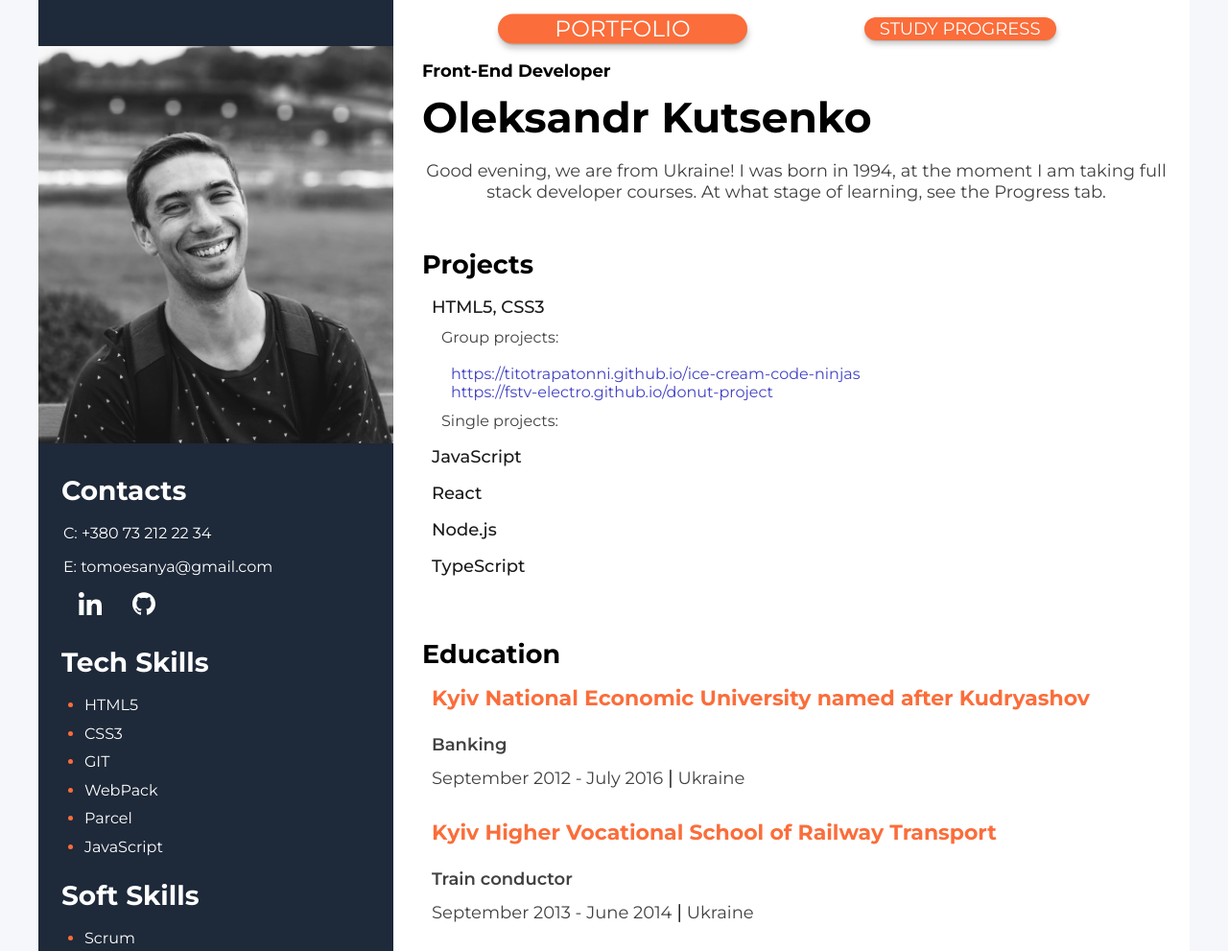
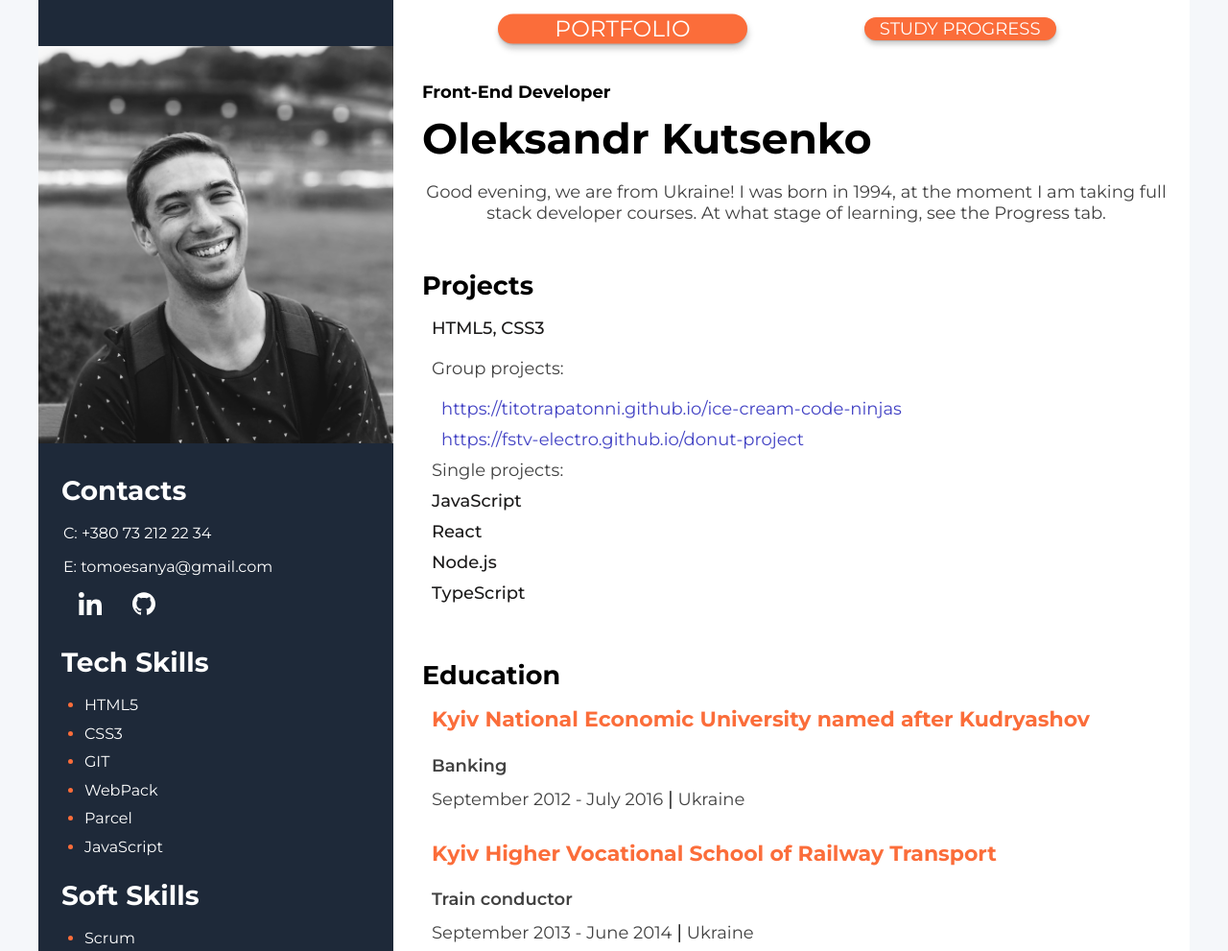
Before and after one commit to Fstv-Electro/portfolio, a website built with Parcel: page src/index.html in a window 1280 px wide. Shown: the top 991 px of the page at 96% size. Built offline with nearby package versions, Linux system fonts and the light colour scheme.

Commit message:
fixed bugs
 Fixed clickable links in projects (z-index) and change markup Projects

```diff
--- a/src/link-button.js
+++ b/src/link-button.js
@@ -12,7 +12,7 @@ refs.pageLink1El.addEventListener('click', onLinkButtonPage2);
 function onLinkButtonPage1() {
   changePage(refs.pageLink1El, refs.pageLink2El);
   refs.page1El.style.transform = 'translateX(-150%)';
-  refs.page2El.style.transform = 'translateX(50%)';
+  refs.page2El.style.transform = 'translateX(45%)';
 }
 
 function onLinkButtonPage2() {
--- a/src/parse-projects.js
+++ b/src/parse-projects.js
@@ -15,11 +15,11 @@ function markupProjects() {
           if (value === '') {
             return;
           }
-          return `<li>
+          return `
             <a href="${value}" class="projects__item__link link"
               >${value}</a
             >
-          </li>`;
+          `;
         })
         .join('');
       let markupGroup = groupValue
@@ -28,11 +28,11 @@ function markupProjects() {
           if (value === '') {
             return;
           }
-          return `<li>
+          return `
             <a href="${value}" class="projects__item__link link"
               >${value}</a
             >
-          </li>`;
+          `;
         })
         .join('');
       let markupProject;
@@ -42,9 +42,9 @@ function markupProjects() {
         return markupProject;
       }
       markupProject = `<li class="projects__item">
-        <p class="projects__name">${cat.name}</p><ul class="projects__item-list list">
-          <li><p class="projects__item__descr">Group projects:</p></li> ${markupGroup} </ul><ul class="projects__item-list list">
-          <li><p class="projects__item__descr">Single projects:</p></li> ${markupSingle} </ul></li>`;
+        <p class="projects__name">${cat.name}</p>
+          <p class="projects__item__descr">Group projects:</p> ${markupGroup}
+          <p class="projects__item__descr">Single projects:</p> ${markupSingle} </li>`;
       //   console.log(markupProject);
       return markupProject;
     })
--- a/src/sass/partials/aside.scss
+++ b/src/sass/partials/aside.scss
@@ -2,6 +2,7 @@
     padding-top: 48px;
     padding-bottom: 48px;
     width: 370px;
+    z-index: 2;
 
 
 
--- a/src/sass/partials/bio.scss
+++ b/src/sass/partials/bio.scss
@@ -1,5 +1,5 @@
 .bio {
-    padding-top: 64px;
+    padding-top: 86px;
     padding-bottom: 24px;
 }
 
--- a/src/sass/partials/link-button.scss
+++ b/src/sass/partials/link-button.scss
@@ -3,6 +3,7 @@
     display: flex;
     justify-content: space-evenly;
     align-items: center;
+    z-index: 1;
     width: calc(1200px - 370px);
     margin-left: 32px;
     margin-top: 18px;
@@ -86,20 +87,7 @@
 
 .page-1-link,
 .page-2-link {
+    padding: 0 8px;
     border: none;
     outline: none;
 }
-
-// .page-1.active {
-//     margin-left: 10px;
-//     margin-right: auto;
-//     transform: translateX(-150%);
-//     transition: transform 500ms ease-in-out;
-// }
-
-// .page-2.active {
-//     margin-left: 10px;
-//     margin-right: auto;
-//     transform: translateX(50%);
-//     transition: transform 500ms ease-in-out;
-// }
--- a/src/sass/partials/page-1.scss
+++ b/src/sass/partials/page-1.scss
@@ -5,7 +5,5 @@
 
 
 .page-1 {
-    // position: absolute;
-    z-index: -1;
     width: calc(1200px - 370px);
 }
--- a/src/sass/partials/page-2.scss
+++ b/src/sass/partials/page-2.scss
@@ -2,6 +2,6 @@
 
 .page-2 {
     position: relative;
-    z-index: -1;
+    // z-index: -1;
     width: calc(1200px - 370px);
 }
--- a/src/sass/partials/progress.scss
+++ b/src/sass/partials/progress.scss
@@ -1,5 +1,5 @@
 .progress {
-    margin-top: 64px;
+    margin-top: 86px;
 }
 
 .progress__title {
--- a/src/sass/partials/projects.scss
+++ b/src/sass/partials/projects.scss
@@ -12,7 +12,10 @@
 }
 
 .projects__item {
-    margin-bottom: 16px;
+    display: flex;
+    flex-direction: column;
+    gap: 10px;
+    // margin-bottom: 10px;
 }
 
 .projects__name {
@@ -28,7 +31,7 @@
 }
 
 .projects__item__descr {
-    margin-bottom: 18px;
+    margin-bottom: 10px;
 }
 
 .projects__item__link {
```
